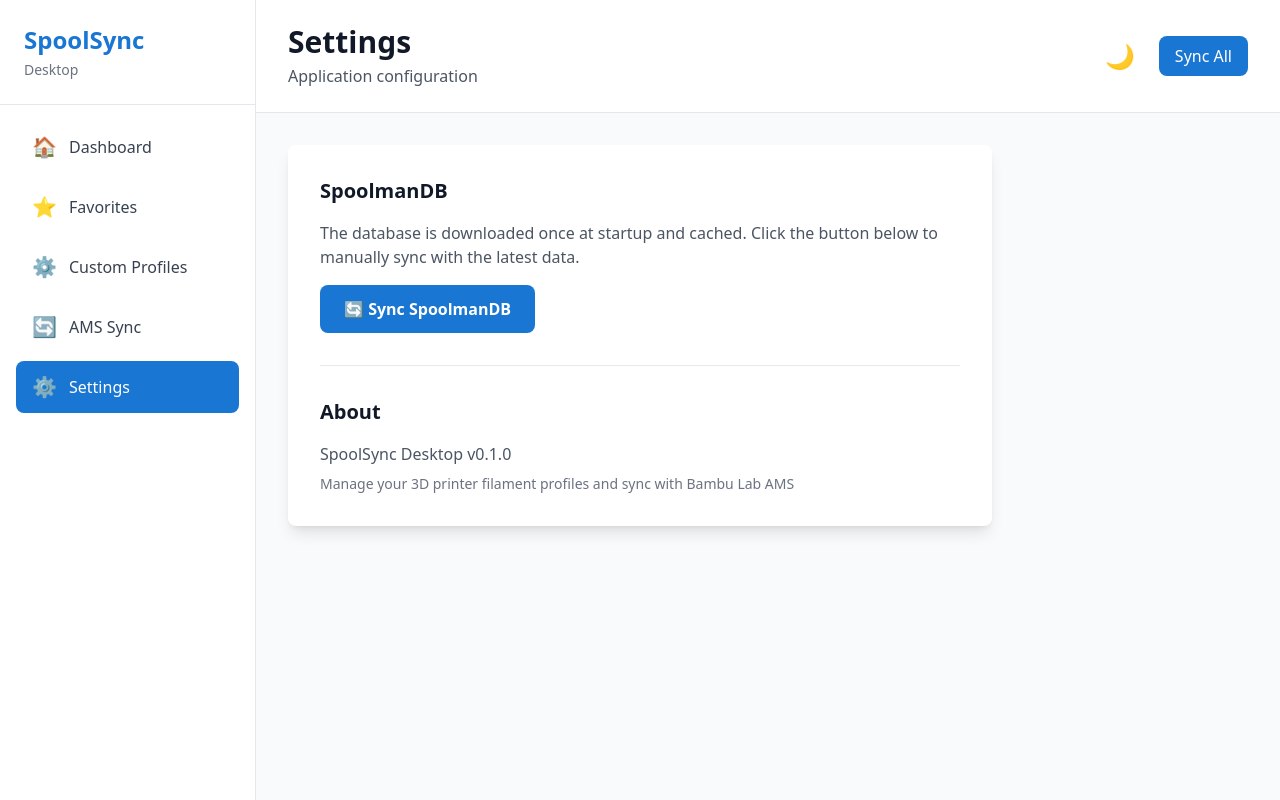
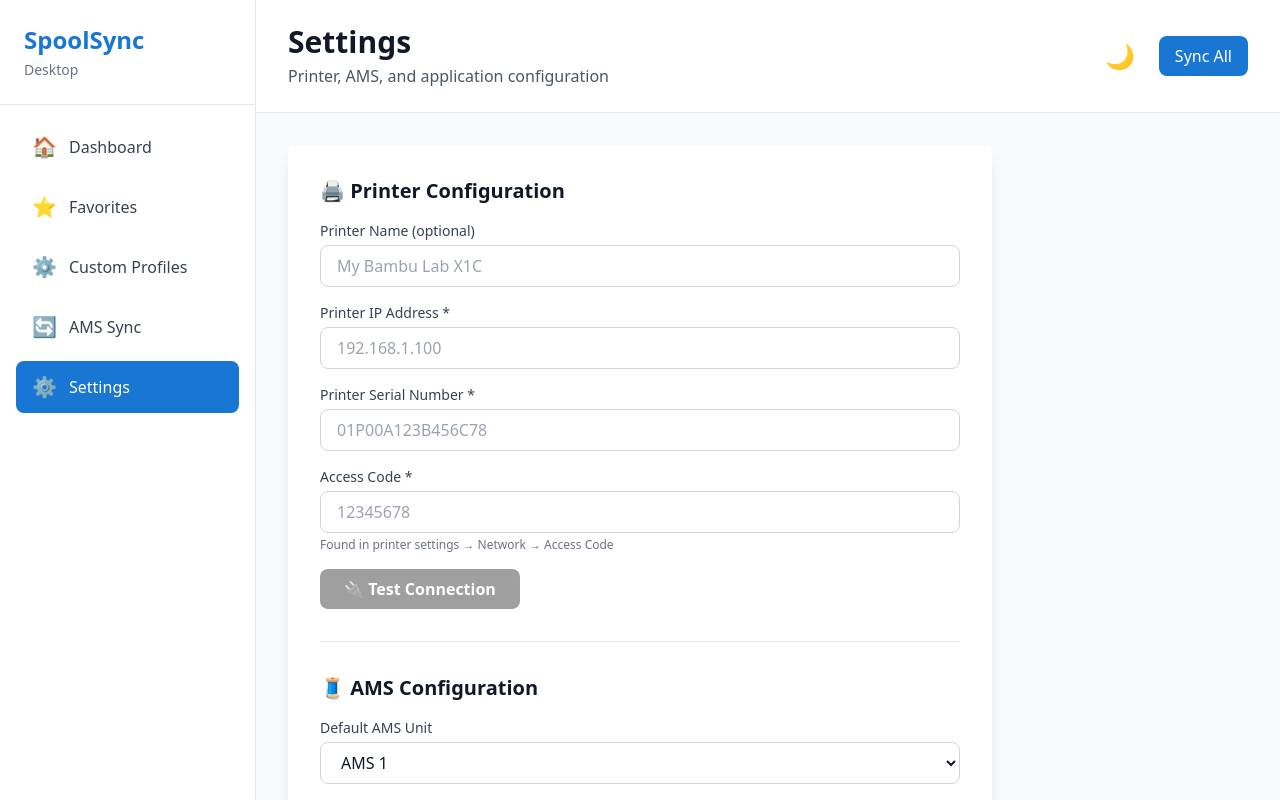
Before and after one commit to GaelicThunder/SpoolSync-Desktop, a SvelteKit app: page /settings in a window 1280 px wide. Built offline with nearby package versions, Linux system fonts and the light colour scheme.

Commit message:
Add complete printer and AMS settings section with test connection

```diff
--- a/src/routes/settings/+page.svelte
+++ b/src/routes/settings/+page.svelte
@@ -4,8 +4,75 @@
   import { invoke } from '@tauri-apps/api/core';
   import { syncSpoolmanDB } from '$lib/stores/spoolman';
 
+  interface Settings {
+    printer_name: string | null;
+    printer_ip: string;
+    printer_serial: string;
+    printer_access_code: string;
+    default_ams: number;
+    default_tray: number;
+    auto_sync: boolean;
+  }
+
+  let settings: Settings = {
+    printer_name: '',
+    printer_ip: '',
+    printer_serial: '',
+    printer_access_code: '',
+    default_ams: 0,
+    default_tray: 0,
+    auto_sync: false
+  };
+
+  let loading = true;
+  let saving = false;
+  let testing = false;
   let syncing = false;
+  let saveMessage = '';
+  let testMessage = '';
   let syncMessage = '';
+
+  onMount(async () => {
+    try {
+      settings = await invoke<Settings>('get_settings');
+    } catch (error) {
+      console.error('Failed to load settings:', error);
+    } finally {
+      loading = false;
+    }
+  });
+
+  async function handleSave() {
+    saving = true;
+    saveMessage = '';
+    try {
+      await invoke('save_settings', { settings });
+      saveMessage = '✅ Settings saved successfully!';
+      setTimeout(() => saveMessage = '', 3000);
+    } catch (error) {
+      saveMessage = '❌ Failed to save: ' + error;
+    } finally {
+      saving = false;
+    }
+  }
+
+  async function handleTestConnection() {
+    testing = true;
+    testMessage = '';
+    try {
+      const config = {
+        ip: settings.printer_ip,
+        serial: settings.printer_serial,
+        access_code: settings.printer_access_code
+      };
+      const result = await invoke<string>('test_printer_connection', { config });
+      testMessage = '✅ ' + result;
+    } catch (error) {
+      testMessage = '❌ Connection failed: ' + error;
+    } finally {
+      testing = false;
+    }
+  }
 
   async function handleSyncDB() {
     syncing = true;
@@ -23,13 +90,162 @@
 </script>
 
 <div class="flex flex-col h-full">
-  <Header title="Settings" subtitle="Application configuration"></Header>
+  <Header title="Settings" subtitle="Printer, AMS, and application configuration"></Header>
 
   <div class="p-8 max-w-3xl">
+    {#if loading}
+      <div class="flex justify-center items-center py-12">
+        <div class="animate-spin rounded-full h-12 w-12 border-b-2 border-primary"></div>
+      </div>
+    {:else}
       <div class="bg-white dark:bg-gray-800 rounded-lg shadow-lg p-8 space-y-8">
         <div>
           <h3 class="text-xl font-bold text-gray-900 dark:text-white mb-4">
-          SpoolmanDB
+            🖨️ Printer Configuration
+          </h3>
+          <div class="space-y-4">
+            <div>
+              <label class="block text-sm font-medium text-gray-700 dark:text-gray-300 mb-1">
+                Printer Name (optional)
+              </label>
+              <input
+                type="text"
+                bind:value={settings.printer_name}
+                placeholder="My Bambu Lab X1C"
+                class="w-full px-4 py-2 border border-gray-300 dark:border-gray-600 rounded-lg bg-white dark:bg-gray-700 text-gray-900 dark:text-white focus:ring-2 focus:ring-primary focus:border-transparent"
+              />
+            </div>
+
+            <div>
+              <label class="block text-sm font-medium text-gray-700 dark:text-gray-300 mb-1">
+                Printer IP Address *
+              </label>
+              <input
+                type="text"
+                bind:value={settings.printer_ip}
+                placeholder="192.168.1.100"
+                required
+                class="w-full px-4 py-2 border border-gray-300 dark:border-gray-600 rounded-lg bg-white dark:bg-gray-700 text-gray-900 dark:text-white focus:ring-2 focus:ring-primary focus:border-transparent"
+              />
+            </div>
+
+            <div>
+              <label class="block text-sm font-medium text-gray-700 dark:text-gray-300 mb-1">
+                Printer Serial Number *
+              </label>
+              <input
+                type="text"
+                bind:value={settings.printer_serial}
+                placeholder="01P00A123B456C78"
+                required
+                class="w-full px-4 py-2 border border-gray-300 dark:border-gray-600 rounded-lg bg-white dark:bg-gray-700 text-gray-900 dark:text-white focus:ring-2 focus:ring-primary focus:border-transparent"
+              />
+            </div>
+
+            <div>
+              <label class="block text-sm font-medium text-gray-700 dark:text-gray-300 mb-1">
+                Access Code *
+              </label>
+              <input
+                type="password"
+                bind:value={settings.printer_access_code}
+                placeholder="12345678"
+                required
+                class="w-full px-4 py-2 border border-gray-300 dark:border-gray-600 rounded-lg bg-white dark:bg-gray-700 text-gray-900 dark:text-white focus:ring-2 focus:ring-primary focus:border-transparent"
+              />
+              <p class="text-xs text-gray-500 dark:text-gray-400 mt-1">
+                Found in printer settings → Network → Access Code
+              </p>
+            </div>
+
+            <div class="flex gap-3">
+              <button
+                onclick={handleTestConnection}
+                disabled={testing || !settings.printer_ip || !settings.printer_serial || !settings.printer_access_code}
+                class="px-6 py-2 bg-secondary text-white rounded-lg hover:bg-green-700 transition-colors font-semibold disabled:opacity-50 disabled:cursor-not-allowed"
+              >
+                {testing ? '🔄 Testing...' : '🔌 Test Connection'}
+              </button>
+            </div>
+
+            {#if testMessage}
+              <p class="text-sm {testMessage.startsWith('✅') ? 'text-green-600 dark:text-green-400' : 'text-red-600 dark:text-red-400'}">
+                {testMessage}
+              </p>
+            {/if}
+          </div>
+        </div>
+
+        <div class="border-t border-gray-200 dark:border-gray-700 pt-8">
+          <h3 class="text-xl font-bold text-gray-900 dark:text-white mb-4">
+            🧵 AMS Configuration
+          </h3>
+          <div class="space-y-4">
+            <div>
+              <label class="block text-sm font-medium text-gray-700 dark:text-gray-300 mb-1">
+                Default AMS Unit
+              </label>
+              <select
+                bind:value={settings.default_ams}
+                class="w-full px-4 py-2 border border-gray-300 dark:border-gray-600 rounded-lg bg-white dark:bg-gray-700 text-gray-900 dark:text-white focus:ring-2 focus:ring-primary focus:border-transparent"
+              >
+                <option value={0}>AMS 1</option>
+                <option value={1}>AMS 2</option>
+                <option value={2}>AMS 3</option>
+                <option value={3}>AMS 4</option>
+              </select>
+            </div>
+
+            <div>
+              <label class="block text-sm font-medium text-gray-700 dark:text-gray-300 mb-1">
+                Default Tray/Slot
+              </label>
+              <select
+                bind:value={settings.default_tray}
+                class="w-full px-4 py-2 border border-gray-300 dark:border-gray-600 rounded-lg bg-white dark:bg-gray-700 text-gray-900 dark:text-white focus:ring-2 focus:ring-primary focus:border-transparent"
+              >
+                <option value={0}>Tray 1</option>
+                <option value={1}>Tray 2</option>
+                <option value={2}>Tray 3</option>
+                <option value={3}>Tray 4</option>
+              </select>
+            </div>
+
+            <div class="flex items-center gap-3">
+              <input
+                type="checkbox"
+                id="auto_sync"
+                bind:checked={settings.auto_sync}
+                class="w-5 h-5 text-primary bg-gray-100 border-gray-300 rounded focus:ring-primary dark:focus:ring-primary dark:ring-offset-gray-800 focus:ring-2 dark:bg-gray-700 dark:border-gray-600"
+              />
+              <label for="auto_sync" class="text-sm font-medium text-gray-700 dark:text-gray-300">
+                Auto-sync on startup
+              </label>
+            </div>
+            <p class="text-xs text-gray-500 dark:text-gray-400">
+              Automatically connect and sync settings when the app starts
+            </p>
+          </div>
+        </div>
+
+        <div class="border-t border-gray-200 dark:border-gray-700 pt-8">
+          <button
+            onclick={handleSave}
+            disabled={saving}
+            class="w-full px-6 py-3 bg-primary text-white rounded-lg hover:bg-blue-700 transition-colors font-semibold disabled:opacity-50 disabled:cursor-not-allowed"
+          >
+            {saving ? '💾 Saving...' : '💾 Save Settings'}
+          </button>
+          {#if saveMessage}
+            <p class="mt-3 text-sm text-center {saveMessage.startsWith('✅') ? 'text-green-600 dark:text-green-400' : 'text-red-600 dark:text-red-400'}">
+              {saveMessage}
+            </p>
+          {/if}
+        </div>
+
+        <div class="border-t border-gray-200 dark:border-gray-700 pt-8">
+          <h3 class="text-xl font-bold text-gray-900 dark:text-white mb-4">
+            🗄️ SpoolmanDB
           </h3>
           <p class="text-gray-600 dark:text-gray-400 mb-4">
             The database is downloaded once at startup and cached. Click the button below to manually sync with the latest data.
@@ -50,15 +266,16 @@
 
         <div class="border-t border-gray-200 dark:border-gray-700 pt-8">
           <h3 class="text-xl font-bold text-gray-900 dark:text-white mb-4">
-          About
+            ℹ️ About
           </h3>
           <p class="text-gray-600 dark:text-gray-400">
-          SpoolSync Desktop v0.1.0
+            SpoolSync Desktop v0.1.0-alpha
           </p>
           <p class="text-gray-500 dark:text-gray-500 text-sm mt-2">
             Manage your 3D printer filament profiles and sync with Bambu Lab AMS
           </p>
         </div>
       </div>
+    {/if}
   </div>
 </div>
```
Lines whose indentation alone changed are shown as unchanged.
